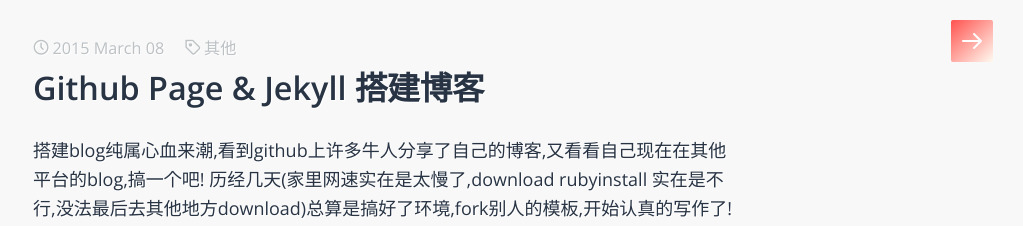
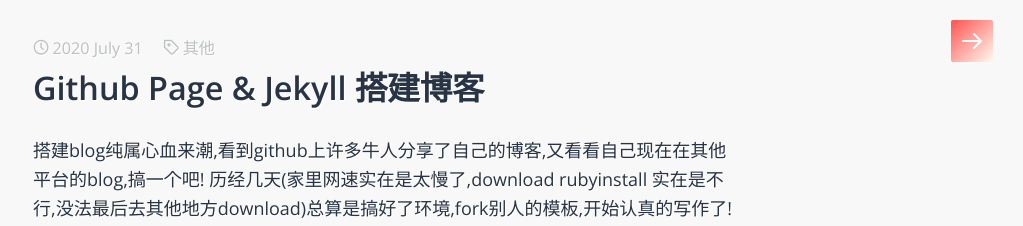
Before and after one commit to Tester-Dolores/Tester-Dolores.github.io, a Jekyll site: the page built from _posts/2020-07-31-github-page.markdown, in a window 1280 px wide. Shown: the top 226 px of the page, without its empty margins (257-1280 px from the left). Built offline with Jekyll 4.4.1, drawn with Linux system fonts in a browser that asks for light colours; some web fonts are replaced.

Commit message:
Update 2020-07-31-github-page.markdown

```diff
--- a/_posts/2020-07-31-github-page.markdown
+++ b/_posts/2020-07-31-github-page.markdown
@@ -1,7 +1,7 @@
 ---
 layout: post
 title:  "Github Page & Jekyll 搭建博客"
-date:   2015-03-08 22:21:4
+date:   2020-07-31 22:21:4
 categories: 其他
 tags: 其他
 ---
```
